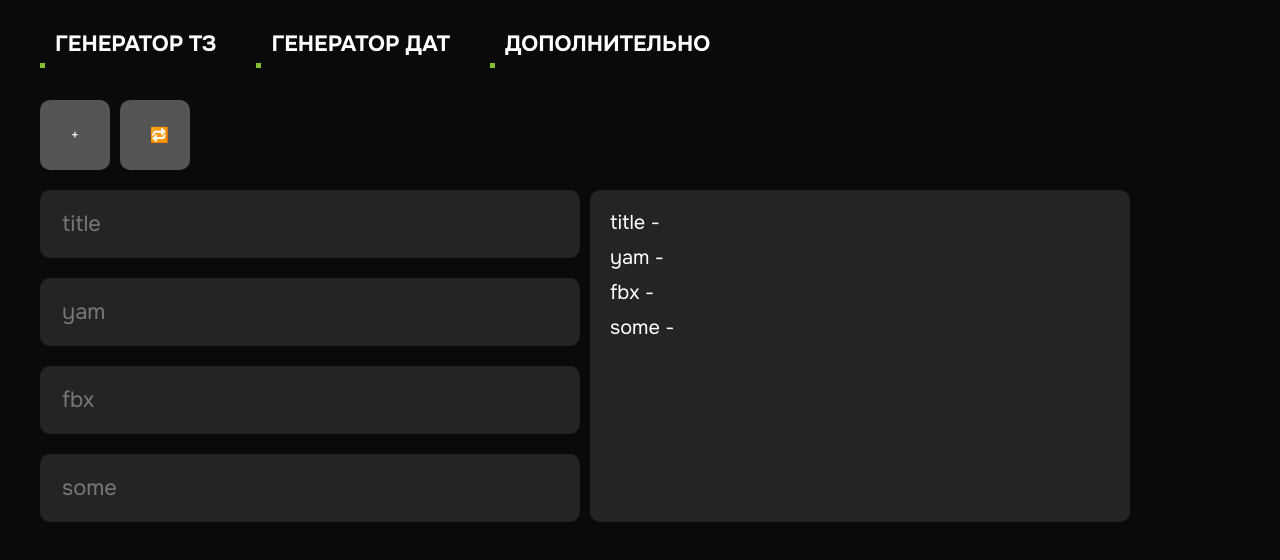
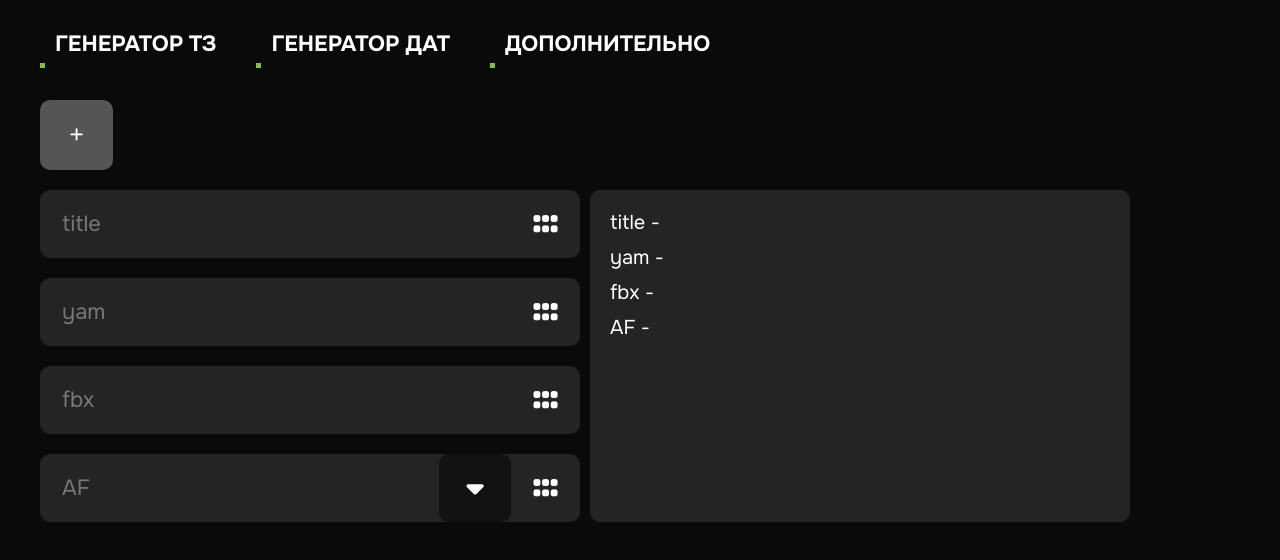
Before and after one commit to kiriushkin/content-manager-app-v2, a React (Create React App) app: page / in a window 1280 px wide. Shown: the top 560 px of the page. Built offline with nearby package versions, Linux system fonts and the light colour scheme.

Commit message:
Change drag functionality, add dropdown

```diff
--- a/public/index.html
+++ b/public/index.html
@@ -55,6 +55,9 @@
       font-weight: 900;
     }
   </style>
+
+  <script src="https://kit.fontawesome.com/3d127f8b7a.js"
+          crossorigin="anonymous"></script>
 </head>
 
 <body>
--- /dev/null
+++ b/src/Components/Base/Dropdown/Dropdown.jsx
@@ -0,0 +1,80 @@
+import './Dropdown.scss';
+import { useState, useEffect, useRef } from 'react';
+import Input from '../Input/Input.jsx';
+
+const Dropdown = ({ options = [], ...props }) => {
+  const [isShown, setIsShown] = useState(false);
+  const [currentOptions, setCurrentOptions] = useState([]);
+  const [optionIndex, setOptionIndex] = useState(-1);
+
+  const dialog = useRef(null);
+
+  const { isDraggable, value, onChange } = props;
+
+  useEffect(() => {
+    setCurrentOptions(
+      options.filter((option) => option.match(new RegExp(value, 'i')))
+    );
+
+    setIsShown(value !== '');
+  }, [value]);
+
+  useEffect(() => {
+    if (!isShown || currentOptions.length === 0) setOptionIndex(-1);
+  }, [isShown, currentOptions]);
+
+  return (
+    <div
+      className={`dropdown ${isDraggable ? 'dropdown_draggable' : ''}`}
+      onKeyUp={(e) => {
+        console.log(e.code);
+        if (currentOptions.length === 0) return;
+
+        if (e.code === 'ArrowDown')
+          return setOptionIndex(
+            optionIndex === currentOptions.length - 1 ? 0 : optionIndex + 1
+          );
+
+        if (e.code === 'ArrowUp')
+          return setOptionIndex(
+            optionIndex === 0 ? currentOptions.length - 1 : optionIndex - 1
+          );
+
+        if (e.code === 'Enter' && optionIndex !== -1)
+          return dialog.current
+            .querySelectorAll('.dropdown__option')
+            [optionIndex].click();
+      }}
+    >
+      <Input {...props} />
+      <button className="dropdown__btn" onClick={() => setIsShown(!isShown)}>
+        <i className="fa-solid fa-caret-down"></i>
+      </button>
+      <dialog className="dropdown__options" ref={dialog} open={isShown}>
+        {currentOptions.map((option, index) => (
+          <div
+            key={index}
+            className={`dropdown__option ${
+              index === optionIndex ? 'dropdown__option_active' : ''
+            }`}
+            onClick={() => {
+              onChange(option);
+              setTimeout(() => setIsShown(false), 10);
+            }}
+          >
+            {option}
+          </div>
+        ))}
+        {currentOptions.length === 0 ? (
+          <div className="dropdown__option dropdown__option_placeholder">
+            Nothing found
+          </div>
+        ) : (
+          ''
+        )}
+      </dialog>
+    </div>
+  );
+};
+
+export default Dropdown;
--- /dev/null
+++ b/src/Components/Base/Dropdown/Dropdown.scss
@@ -0,0 +1,64 @@
+.dropdown {
+  position: relative;
+  width: 100%;
+
+  font-size: 2.2rem;
+
+  &_draggable {
+    .dropdown__btn {
+      right: 2.5em;
+    }
+  }
+
+  &__btn {
+    position: absolute;
+    top: 0;
+    right: 0;
+
+    padding: 1em;
+
+    display: flex;
+    justify-content: center;
+    align-items: center;
+    height: 100%;
+
+    background-color: var(--black-1);
+
+    font-size: 1.25em;
+  }
+
+  &__options {
+    position: absolute;
+    z-index: 10;
+    top: 100%;
+    left: 0;
+
+    padding: 0;
+    width: 100%;
+
+    background-color: var(--black-3);
+
+    border: none;
+    border-radius: var(--border-radius);
+    overflow: hidden;
+  }
+
+  &__option {
+    padding: 1em;
+
+    cursor: pointer;
+
+    &:hover,
+    &_active {
+      background-color: var(--gray);
+    }
+
+    &_placeholder {
+      cursor: unset;
+
+      &:hover {
+        background-color: transparent;
+      }
+    }
+  }
+}
--- a/src/Components/Base/Input/Input.jsx
+++ b/src/Components/Base/Input/Input.jsx
@@ -1,28 +1,38 @@
 import './Input.scss';
 import 'animate.css';
-import { useRef, useContext } from 'react';
-import Context from '../../TS-Generator/Context.js';
+import { Draggable } from 'react-beautiful-dnd';
 
-const Input = ({ title, onChange, value }) => {
-  const ref = useRef(null);
-
-  const { isReordering } = useContext(Context);
-
+const Input = ({ isDraggable, id, index, title, onChange, value }) => {
+  if (isDraggable)
+    return (
+      <Draggable draggableId={id} index={index}>
+        {(provided) => (
+          <div
+            className={`input`}
+            {...provided.draggableProps}
+            ref={provided.innerRef}
+          >
+            <input
+              type="text"
+              className="input__el"
+              onChange={onChange}
+              value={value}
+            />
+            <span className="input__title">{title}</span>
+            <div className="input__drag-zone" {...provided.dragHandleProps}>
+              <i className="fa-solid fa-grip"></i>
+            </div>
+          </div>
+        )}
+      </Draggable>
+    );
   return (
-    <div
-      className={`input ${
-        isReordering
-          ? 'animate__animated animate__headShake animate__infinite'
-          : ''
-      }`}
-      ref={ref}
-    >
+    <div className={`input`}>
       <input
         type="text"
         className="input__el"
         onChange={onChange}
         value={value}
-        style={{ pointerEvents: isReordering ? 'none' : 'unset' }}
       />
       <span className="input__title">{title}</span>
     </div>
--- a/src/Components/Base/Input/Input.scss
+++ b/src/Components/Base/Input/Input.scss
@@ -15,16 +15,6 @@
   }
 
   &__el {
-    padding: 20px;
-    width: 100%;
-
-    border: none;
-    border-radius: 10px;
-
-    background-color: var(--black-2);
-
-    font-size: inherit;
-
     &:focus {
       outline: none;
     }
@@ -48,4 +38,18 @@
 
     transition: 0.3s;
   }
+
+  &__drag-zone {
+    position: absolute;
+    top: 0;
+    right: 0;
+    height: 100%;
+    width: 2.5em;
+
+    display: flex;
+    justify-content: center;
+    align-items: center;
+
+    font-size: 1.25em;
+  }
 }
--- /dev/null
+++ b/src/Components/TS-Generator/Block.jsx
@@ -0,0 +1,11 @@
+import { BLOCK_TYPES } from './BlockTypes.js';
+import Input from '../Base/Input/Input.jsx';
+import Dropdown from '../Base/Dropdown/Dropdown.jsx';
+
+const Block = ({ type, ...props }) => {
+  if (type === BLOCK_TYPES.INPUT) return <Input {...props} />;
+  if (type === BLOCK_TYPES.DROPDOWN) return <Dropdown {...props} />;
+  return <></>;
+};
+
+export default Block;
--- /dev/null
+++ b/src/Components/TS-Generator/BlockTypes.js
@@ -0,0 +1,4 @@
+export const BLOCK_TYPES = {
+  INPUT: 'input',
+  DROPDOWN: 'dropdown',
+};
--- a/src/Components/TS-Generator/DragItemTypes.js
+++ /dev/null
@@ -1,3 +0,0 @@
-export const ItemTypes = {
-  INPUT: 'input',
-};
--- a/src/Components/TS-Generator/TS-Generator.jsx
+++ b/src/Components/TS-Generator/TS-Generator.jsx
@@ -1,18 +1,45 @@
 import './TS-Generator.scss';
 import { useState, useEffect, useRef } from 'react';
 import { v4 as uuid } from 'uuid';
-import { DragDropContext, Droppable, Draggable } from 'react-beautiful-dnd';
+import { DragDropContext, Droppable } from 'react-beautiful-dnd';
 import Context from './Context.js';
+import Block from './Block.jsx';
 import Input from '../Base/Input/Input.jsx';
+import { BLOCK_TYPES } from './BlockTypes.js';
 
 const TS_Generator = () => {
-  const data = ['title', 'yam', 'fbx', 'some'];
+  const data = [
+    {
+      type: BLOCK_TYPES.INPUT,
+      id: uuid(),
+      title: 'title',
+      value: '',
+    },
+    {
+      type: BLOCK_TYPES.INPUT,
+      id: uuid(),
+      title: 'yam',
+      value: '',
+    },
+    {
+      type: BLOCK_TYPES.INPUT,
+      id: uuid(),
+      title: 'fbx',
+      value: '',
+    },
+    {
+      type: BLOCK_TYPES.DROPDOWN,
+      id: uuid(),
+      title: 'AF',
+      value: '',
+      options: ['Lucky Online', 'Leadbit'],
+    },
+  ];
 
-  const [inputs, setInputs] = useState([]);
+  const [blocks, setBlocks] = useState(data);
   const [preview, setPreview] = useState([]);
-  const [isReordering, setIsReordering] = useState(false);
 
-  const [customValue, setCustomValue] = useState('');
+  const [customItem, setCustomItem] = useState({ type: '', value: '' });
 
   const plusModal = useRef(null);
   const customModal = useRef(null);
@@ -20,17 +47,17 @@ const TS_Generator = () => {
   const handleOnDragEnd = (result) => {
     if (!result.destination) return;
 
-    const newInputs = [...inputs];
+    const newInputs = [...blocks];
     const [resorderedInput] = newInputs.splice(result.source.index, 1);
     newInputs.splice(result.destination.index, 0, resorderedInput);
 
-    setInputs(newInputs);
+    setBlocks(newInputs);
   };
 
   const getPreview = () => {
     const text = [];
 
-    inputs.forEach(({ title, value }) => {
+    blocks.forEach(({ title, value }) => {
       text.push(`${title} - ${value}`);
     });
 
@@ -50,19 +77,12 @@ const TS_Generator = () => {
   };
 
   useEffect(() => {
-    const newInputs = data.map((title) => {
-      return { id: uuid(), title: title, value: '' };
-    });
-    setInputs([...newInputs]);
-  }, []);
-
-  useEffect(() => {
     setPreview(getPreview());
-  }, [inputs]);
+  }, [blocks]);
 
   return (
     <DragDropContext onDragEnd={handleOnDragEnd}>
-      <Context.Provider value={{ isReordering }}>
+      <Context.Provider value={{}}>
         <div className="ts-gen ts-gen__container">
           <div className="ts-gen__panel">
             <div className="ts-gen__btn-wrapper">
@@ -72,16 +92,7 @@ const TS_Generator = () => {
                   plusModal.current.show();
                 }}
               >
-                +
-              </button>
-
-              <button
-                className="ts-gen__btn"
-                onClick={() => {
-                  setIsReordering(!isReordering);
-                }}
-              >
-                🔁
+                <i className="fa-solid fa-plus"></i>
               </button>
 
               <dialog ref={plusModal} className="ts-gen__plus-dialog">
@@ -96,7 +107,32 @@ const TS_Generator = () => {
                     customModal.current.showModal();
                   }}
                 >
-                  Custom
+                  <div className="ts-gen__plus-dialog-title">Custom</div>
+
+                  <div className="ts-gen__plus-dialog-item ts-gen__plus-dialog-subitem">
+                    <div
+                      className="ts-gen__plus-dialog-title"
+                      onClick={() =>
+                        setCustomItem({
+                          ...customItem,
+                          type: BLOCK_TYPES.INPUT,
+                        })
+                      }
+                    >
+                      Input
+                    </div>
+                    <div
+                      className="ts-gen__plus-dialog-title"
+                      onClick={() =>
+                        setCustomItem({
+                          ...customItem,
+                          type: BLOCK_TYPES.DROPDOWN,
+                        })
+                      }
+                    >
+                      Dropdown
+                    </div>
+                  </div>
                 </div>
               </dialog>
             </div>
@@ -109,28 +145,26 @@ const TS_Generator = () => {
                 {...provided.droppableProps}
                 ref={provided.innerRef}
               >
-                {inputs.map(({ id, title, value }, index) => {
+                {blocks.map(({ id, type, title, value, options }, index) => {
                   return (
-                    <Draggable key={id} draggableId={id} index={index}>
-                      {(provided) => (
-                        <div
-                          className="ts-gen__row"
-                          {...provided.draggableProps}
-                          {...provided.dragHandleProps}
-                          ref={provided.innerRef}
-                        >
-                          <Input
-                            title={title}
-                            value={value}
-                            onChange={(e) => {
-                              const newInputs = [...inputs];
-                              newInputs[index].value = e.target.value;
-                              setInputs(newInputs);
-                            }}
-                          />
-                        </div>
-                      )}
-                    </Draggable>
+                    <div className="ts-gen__row" key={id}>
+                      <Block
+                        type={type}
+                        isDraggable={true}
+                        id={id}
+                        index={index}
+                        title={title}
+                        options={options}
+                        value={value}
+                        onChange={(eOrValue) => {
+                          const newInputs = [...blocks];
+                          newInputs[index].value = eOrValue?.target
+                            ? eOrValue.target.value
+                            : eOrValue;
+                          setBlocks(newInputs);
+                        }}
+                      />
+                    </div>
                   );
                 })}
 
@@ -153,24 +187,28 @@ const TS_Generator = () => {
             <form method="dialog">
               <Input
                 title={'Title'}
-                value={customValue}
-                onChange={(e) => setCustomValue(e.target.value)}
+                value={customItem.value}
+                onChange={(e) =>
+                  setCustomItem({ ...customItem, value: e.target.value })
+                }
               />
               <button
                 type="submit"
                 className="ts-gen__btn"
-                onClick={() => {
-                  setInputs([
-                    ...inputs,
+                onClick={(e) => {
+                  if (!customItem.value) return e.preventDefault();
+                  setBlocks([
+                    ...blocks,
                     {
+                      type: customItem.type,
                       id: uuid(),
-                      index: inputs.length,
-                      title: customValue,
+                      index: blocks.length,
+                      title: customItem.value,
                       value: '',
                     },
                   ]);
 
-                  setCustomValue('');
+                  setCustomItem({ type: '', value: '' });
                 }}
               >
                 Добавить
--- a/src/Components/TS-Generator/TS-Generator.scss
+++ b/src/Components/TS-Generator/TS-Generator.scss
@@ -33,7 +33,6 @@
   }
 
   &__btn {
-    width: 70px;
     height: 70px;
 
     text-align: center;
@@ -75,7 +74,7 @@
 
     background-color: var(--black-2);
 
-    border-radius: 10px;
+    border-radius: var(--border-radius);
 
     display: flex;
     flex-direction: column;
@@ -93,8 +92,7 @@
 
     background-color: var(--gray);
     border: none;
-    border-radius: 10px;
-    overflow: hidden;
+    border-radius: var(--border-radius);
 
     &-bg {
       position: fixed;
@@ -106,9 +104,23 @@
     }
 
     &-item {
+      position: relative;
+      border-radius: var(--border-radius);
+    }
+
+    &-subitem {
+      position: absolute;
+      top: 0;
+      left: 100%;
+
+      background-color: var(--gray);
+    }
+
+    &-title {
       padding: 1em 2em;
       font-size: 2rem;
 
+      border-radius: var(--border-radius);
       cursor: pointer;
 
       &:hover {
@@ -126,7 +138,7 @@
 
     background-color: var(--black);
     border: none;
-    border-radius: 10px;
+    border-radius: var(--border-radius);
 
     &::backdrop {
       background-color: #333333aa;
--- a/src/index.scss
+++ b/src/index.scss
@@ -3,6 +3,7 @@
   --gray: #555;
   --gray-2: #777;
   --black: #0a0a0a;
+  --black-1: #121212;
   --black-2: #242424;
   --black-3: #333;
   --yellow: #f6e179;
@@ -11,6 +12,7 @@
   --blue: #12263a;
 
   --wrapper: 1240px;
+  --border-radius: 10px;
 }
 
 * {
@@ -29,11 +31,25 @@ body {
   background-color: var(--black);
 }
 
+input {
+  &[type='text'] {
+    padding: 20px;
+    width: 100%;
+
+    border: none;
+    border-radius: var(--border-radius);
+
+    background-color: var(--black-2);
+
+    font-size: inherit;
+  }
+}
+
 button {
   font-size: 1.5rem;
   padding: 1em 2em;
   border: 0;
-  border-radius: 10px;
+  border-radius: var(--border-radius);
 
   cursor: pointer;
   transition: 0.3s;
```
